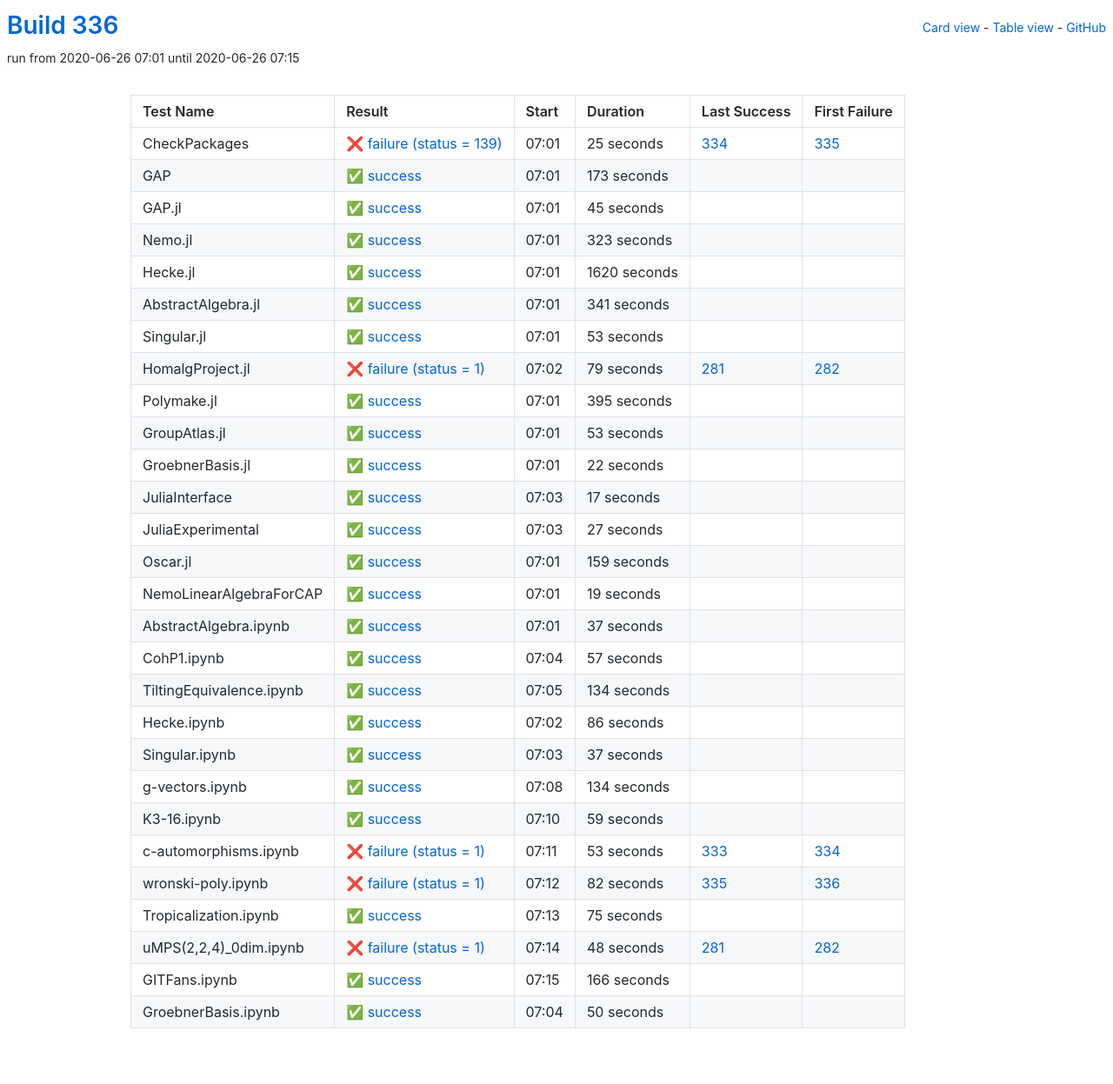
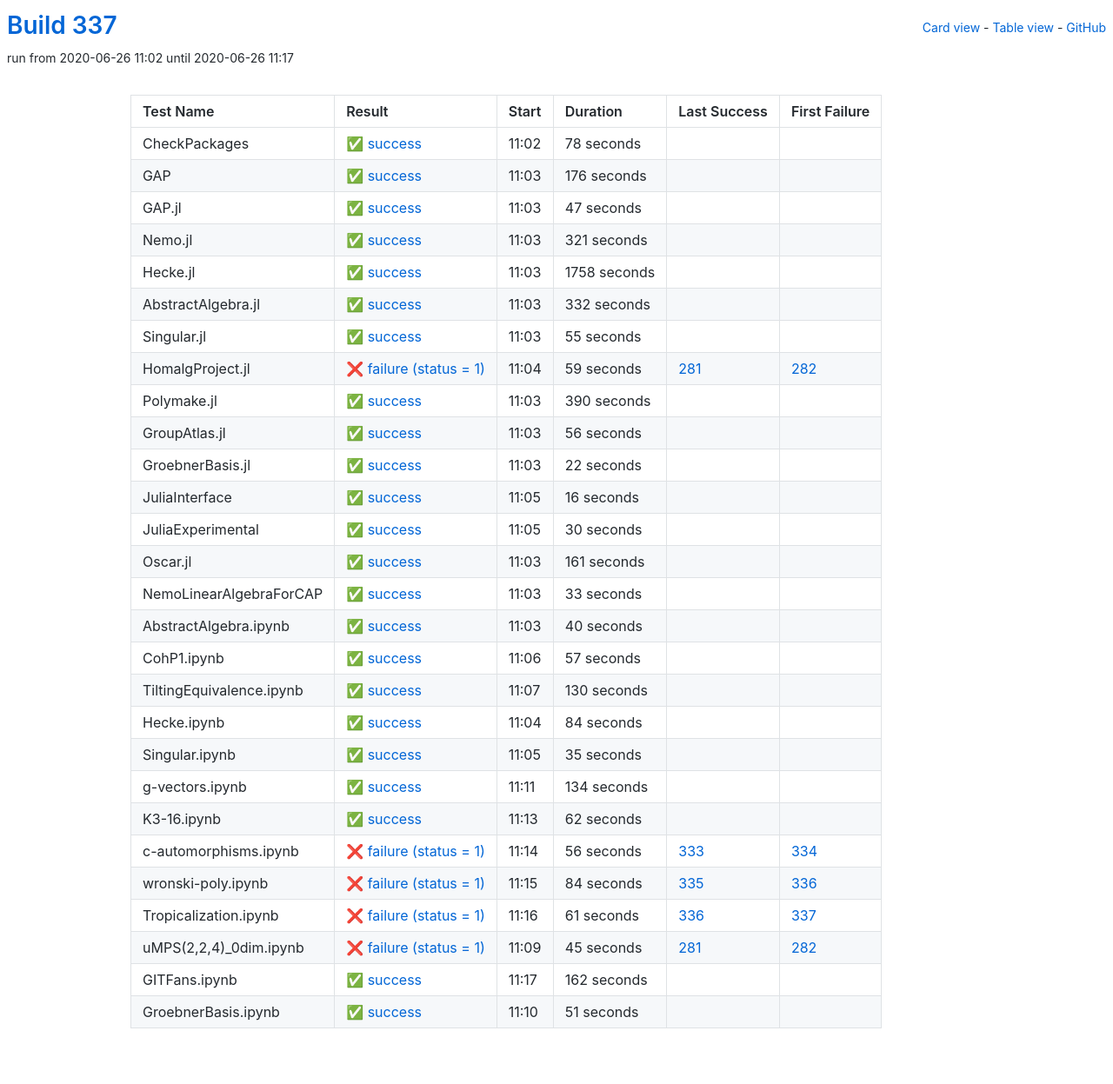
Before and after one commit to oscar-system/oscar-ci-status-stable, a Jekyll site: the page built from table.html, in a window 1280 px wide. Shown: the whole page at 87% size. Built offline with Jekyll 4.4.1, drawn with Linux system fonts in a browser that asks for light colours.

Commit message:
Build #337

```diff
--- a/_data/ci.yml
+++ b/_data/ci.yml
@@ -1,6 +1,6 @@
 ---
-build: 336
-build_url: https://oscarci.mathematik.uni-kl.de/job/oscar-stable/336/
+build: 337
+build_url: https://oscarci.mathematik.uni-kl.de/job/oscar-stable/337/
 job: oscar-stable
 organization: oscar-system
 repo: oscar-ci-status-stable
@@ -8,128 +8,128 @@ repourl: https://github.com/oscar-system/oscar-ci-status-stable
 tests:
 - name: CheckPackages
   id: checkpackages
-  log: https://oscarci.mathematik.uni-kl.de/job/oscar-stable/336/artifact/logs/build-336/CheckPackages.log
-  start: 2020-06-26 07:01
-  success: false
-  exitcode: 139
-  status: failure
-  duration: 25
-  last_success: 334
-  last_success_url: https://oscarci.mathematik.uni-kl.de/job/oscar-stable/334/
-  first_failure: 335
-  first_failure_url: https://oscarci.mathematik.uni-kl.de/job/oscar-stable/335/
-- name: GAP
-  id: gap
-  log: https://oscarci.mathematik.uni-kl.de/job/oscar-stable/336/artifact/logs/build-336/GAP.log
-  start: 2020-06-26 07:01
+  log: https://oscarci.mathematik.uni-kl.de/job/oscar-stable/337/artifact/logs/build-337/CheckPackages.log
+  start: 2020-06-26 11:02
   success: true
   exitcode: 0
   status: success
-  duration: 173
+  duration: 78
+  last_success: false
+  last_success_url:
+  first_failure: false
+  first_failure_url:
+- name: GAP
+  id: gap
+  log: https://oscarci.mathematik.uni-kl.de/job/oscar-stable/337/artifact/logs/build-337/GAP.log
+  start: 2020-06-26 11:03
+  success: true
+  exitcode: 0
+  status: success
+  duration: 176
   last_success: false
   last_success_url:
   first_failure: false
   first_failure_url:
 - name: GAP.jl
   id: gap-jl
-  log: https://oscarci.mathematik.uni-kl.de/job/oscar-stable/336/artifact/logs/build-336/GAP.jl.log
-  start: 2020-06-26 07:01
+  log: https://oscarci.mathematik.uni-kl.de/job/oscar-stable/337/artifact/logs/build-337/GAP.jl.log
+  start: 2020-06-26 11:03
   success: true
   exitcode: 0
   status: success
-  duration: 45
+  duration: 47
   last_success: false
   last_success_url:
   first_failure: false
   first_failure_url:
 - name: Nemo.jl
   id: nemo-jl
-  log: https://oscarci.mathematik.uni-kl.de/job/oscar-stable/336/artifact/logs/build-336/Nemo.jl.log
-  start: 2020-06-26 07:01
+  log: https://oscarci.mathematik.uni-kl.de/job/oscar-stable/337/artifact/logs/build-337/Nemo.jl.log
+  start: 2020-06-26 11:03
   success: true
   exitcode: 0
   status: success
-  duration: 323
+  duration: 321
   last_success: false
   last_success_url:
   first_failure: false
   first_failure_url:
 - name: Hecke.jl
   id: hecke-jl
-  log: https://oscarci.mathematik.uni-kl.de/job/oscar-stable/336/artifact/logs/build-336/Hecke.jl.log
-  start: 2020-06-26 07:01
+  log: https://oscarci.mathematik.uni-kl.de/job/oscar-stable/337/artifact/logs/build-337/Hecke.jl.log
+  start: 2020-06-26 11:03
   success: true
   exitcode: 0
   status: success
-  duration: 1620
+  duration: 1758
   last_success: false
   last_success_url:
   first_failure: false
   first_failure_url:
 - name: AbstractAlgebra.jl
   id: abstractalgebra-jl
-  log: https://oscarci.mathematik.uni-kl.de/job/oscar-stable/336/artifact/logs/build-336/AbstractAlgebra.jl.log
-  start: 2020-06-26 07:01
+  log: https://oscarci.mathematik.uni-kl.de/job/oscar-stable/337/artifact/logs/build-337/AbstractAlgebra.jl.log
+  start: 2020-06-26 11:03
   success: true
   exitcode: 0
   status: success
-  duration: 341
+  duration: 332
   last_success: false
   last_success_url:
   first_failure: false
   first_failure_url:
 - name: Singular.jl
   id: singular-jl
-  log: https://oscarci.mathematik.uni-kl.de/job/oscar-stable/336/artifact/logs/build-336/Singular.jl.log
-  start: 2020-06-26 07:01
+  log: https://oscarci.mathematik.uni-kl.de/job/oscar-stable/337/artifact/logs/build-337/Singular.jl.log
+  start: 2020-06-26 11:03
   success: true
   exitcode: 0
   status: success
-  duration: 53
+  duration: 55
   last_success: false
   last_success_url:
   first_failure: false
   first_failure_url:
 - name: HomalgProject.jl
   id: homalgproject-jl
-  log: https://oscarci.mathematik.uni-kl.de/job/oscar-stable/336/artifact/logs/build-336/HomalgProject.jl.log
-  start: 2020-06-26 07:02
+  log: https://oscarci.mathematik.uni-kl.de/job/oscar-stable/337/artifact/logs/build-337/HomalgProject.jl.log
+  start: 2020-06-26 11:04
   success: false
   exitcode: 1
   status: failure
-  duration: 79
+  duration: 59
   last_success: 281
   last_success_url: https://oscarci.mathematik.uni-kl.de/job/oscar-stable/281/
   first_failure: 282
   first_failure_url: https://oscarci.mathematik.uni-kl.de/job/oscar-stable/282/
 - name: Polymake.jl
   id: polymake-jl
-  log: https://oscarci.mathematik.uni-kl.de/job/oscar-stable/336/artifact/logs/build-336/Polymake.jl.log
-  start: 2020-06-26 07:01
+  log: https://oscarci.mathematik.uni-kl.de/job/oscar-stable/337/artifact/logs/build-337/Polymake.jl.log
+  start: 2020-06-26 11:03
   success: true
   exitcode: 0
   status: success
-  duration: 395
+  duration: 390
   last_success: false
   last_success_url:
   first_failure: false
   first_failure_url:
 - name: GroupAtlas.jl
   id: groupatlas-jl
-  log: https://oscarci.mathematik.uni-kl.de/job/oscar-stable/336/artifact/logs/build-336/GroupAtlas.jl.log
-  start: 2020-06-26 07:01
+  log: https://oscarci.mathematik.uni-kl.de/job/oscar-stable/337/artifact/logs/build-337/GroupAtlas.jl.log
+  start: 2020-06-26 11:03
   success: true
   exitcode: 0
   status: success
-  duration: 53
+  duration: 56
   last_success: false
   last_success_url:
   first_failure: false
   first_failure_url:
 - name: GroebnerBasis.jl
   id: groebnerbasis-jl
-  log: https://oscarci.mathematik.uni-kl.de/job/oscar-stable/336/artifact/logs/build-336/GroebnerBasis.jl.log
-  start: 2020-06-26 07:01
+  log: https://oscarci.mathematik.uni-kl.de/job/oscar-stable/337/artifact/logs/build-337/GroebnerBasis.jl.log
+  start: 2020-06-26 11:03
   success: true
   exitcode: 0
   status: success
@@ -140,68 +140,68 @@ tests:
   first_failure_url:
 - name: JuliaInterface
   id: juliainterface
-  log: https://oscarci.mathematik.uni-kl.de/job/oscar-stable/336/artifact/logs/build-336/JuliaInterface.log
-  start: 2020-06-26 07:03
+  log: https://oscarci.mathematik.uni-kl.de/job/oscar-stable/337/artifact/logs/build-337/JuliaInterface.log
+  start: 2020-06-26 11:05
   success: true
   exitcode: 0
   status: success
-  duration: 17
+  duration: 16
   last_success: false
   last_success_url:
   first_failure: false
   first_failure_url:
 - name: JuliaExperimental
   id: juliaexperimental
-  log: https://oscarci.mathematik.uni-kl.de/job/oscar-stable/336/artifact/logs/build-336/JuliaExperimental.log
-  start: 2020-06-26 07:03
+  log: https://oscarci.mathematik.uni-kl.de/job/oscar-stable/337/artifact/logs/build-337/JuliaExperimental.log
+  start: 2020-06-26 11:05
   success: true
   exitcode: 0
   status: success
-  duration: 27
+  duration: 30
   last_success: false
   last_success_url:
   first_failure: false
   first_failure_url:
 - name: Oscar.jl
   id: oscar-jl
-  log: https://oscarci.mathematik.uni-kl.de/job/oscar-stable/336/artifact/logs/build-336/Oscar.jl.log
-  start: 2020-06-26 07:01
+  log: https://oscarci.mathematik.uni-kl.de/job/oscar-stable/337/artifact/logs/build-337/Oscar.jl.log
+  start: 2020-06-26 11:03
   success: true
   exitcode: 0
   status: success
-  duration: 159
+  duration: 161
   last_success: false
   last_success_url:
   first_failure: false
   first_failure_url:
 - name: NemoLinearAlgebraForCAP
   id: nemolinearalgebraforcap
-  log: https://oscarci.mathematik.uni-kl.de/job/oscar-stable/336/artifact/logs/build-336/NemoLinearAlgebraForCAP.log
-  start: 2020-06-26 07:01
+  log: https://oscarci.mathematik.uni-kl.de/job/oscar-stable/337/artifact/logs/build-337/NemoLinearAlgebraForCAP.log
+  start: 2020-06-26 11:03
   success: true
   exitcode: 0
   status: success
-  duration: 19
+  duration: 33
   last_success: false
   last_success_url:
   first_failure: false
   first_failure_url:
 - name: AbstractAlgebra.ipynb
   id: abstractalgebra-ipynb
-  log: https://oscarci.mathematik.uni-kl.de/job/oscar-stable/336/artifact/logs/build-336/AbstractAlgebra.ipynb.log
-  start: 2020-06-26 07:01
+  log: https://oscarci.mathematik.uni-kl.de/job/oscar-stable/337/artifact/logs/build-337/AbstractAlgebra.ipynb.log
+  start: 2020-06-26 11:03
   success: true
   exitcode: 0
   status: success
-  duration: 37
+  duration: 40
   last_success: false
   last_success_url:
   first_failure: false
   first_failure_url:
 - name: CohP1.ipynb
   id: cohp1-ipynb
-  log: https://oscarci.mathematik.uni-kl.de/job/oscar-stable/336/artifact/logs/build-336/CohP1.ipynb.log
-  start: 2020-06-26 07:04
+  log: https://oscarci.mathematik.uni-kl.de/job/oscar-stable/337/artifact/logs/build-337/CohP1.ipynb.log
+  start: 2020-06-26 11:06
   success: true
   exitcode: 0
   status: success
@@ -212,44 +212,44 @@ tests:
   first_failure_url:
 - name: TiltingEquivalence.ipynb
   id: tiltingequivalence-ipynb
-  log: https://oscarci.mathematik.uni-kl.de/job/oscar-stable/336/artifact/logs/build-336/TiltingEquivalence.ipynb.log
-  start: 2020-06-26 07:05
+  log: https://oscarci.mathematik.uni-kl.de/job/oscar-stable/337/artifact/logs/build-337/TiltingEquivalence.ipynb.log
+  start: 2020-06-26 11:07
   success: true
   exitcode: 0
   status: success
-  duration: 134
+  duration: 130
   last_success: false
   last_success_url:
   first_failure: false
   first_failure_url:
 - name: Hecke.ipynb
   id: hecke-ipynb
-  log: https://oscarci.mathematik.uni-kl.de/job/oscar-stable/336/artifact/logs/build-336/Hecke.ipynb.log
-  start: 2020-06-26 07:02
+  log: https://oscarci.mathematik.uni-kl.de/job/oscar-stable/337/artifact/logs/build-337/Hecke.ipynb.log
+  start: 2020-06-26 11:04
   success: true
   exitcode: 0
   status: success
-  duration: 86
+  duration: 84
   last_success: false
   last_success_url:
   first_failure: false
   first_failure_url:
 - name: Singular.ipynb
   id: singular-ipynb
-  log: https://oscarci.mathematik.uni-kl.de/job/oscar-stable/336/artifact/logs/build-336/Singular.ipynb.log
-  start: 2020-06-26 07:03
+  log: https://oscarci.mathematik.uni-kl.de/job/oscar-stable/337/artifact/logs/build-337/Singular.ipynb.log
+  start: 2020-06-26 11:05
   success: true
   exitcode: 0
   status: success
-  duration: 37
+  duration: 35
   last_success: false
   last_success_url:
   first_failure: false
   first_failure_url:
 - name: g-vectors.ipynb
   id: g-vectors-ipynb
-  log: https://oscarci.mathematik.uni-kl.de/job/oscar-stable/336/artifact/logs/build-336/g-vectors.ipynb.log
-  start: 2020-06-26 07:08
+  log: https://oscarci.mathematik.uni-kl.de/job/oscar-stable/337/artifact/logs/build-337/g-vectors.ipynb.log
+  start: 2020-06-26 11:11
   success: true
   exitcode: 0
   status: success
@@ -260,84 +260,84 @@ tests:
   first_failure_url:
 - name: K3-16.ipynb
   id: k3-16-ipynb
-  log: https://oscarci.mathematik.uni-kl.de/job/oscar-stable/336/artifact/logs/build-336/K3-16.ipynb.log
-  start: 2020-06-26 07:10
+  log: https://oscarci.mathematik.uni-kl.de/job/oscar-stable/337/artifact/logs/build-337/K3-16.ipynb.log
+  start: 2020-06-26 11:13
   success: true
   exitcode: 0
   status: success
-  duration: 59
+  duration: 62
   last_success: false
   last_success_url:
   first_failure: false
   first_failure_url:
 - name: c-automorphisms.ipynb
   id: c-automorphisms-ipynb
-  log: https://oscarci.mathematik.uni-kl.de/job/oscar-stable/336/artifact/logs/build-336/c-automorphisms.ipynb.log
-  start: 2020-06-26 07:11
+  log: https://oscarci.mathematik.uni-kl.de/job/oscar-stable/337/artifact/logs/build-337/c-automorphisms.ipynb.log
+  start: 2020-06-26 11:14
   success: false
   exitcode: 1
   status: failure
-  duration: 53
+  duration: 56
   last_success: 333
   last_success_url: https://oscarci.mathematik.uni-kl.de/job/oscar-stable/333/
   first_failure: 334
   first_failure_url: https://oscarci.mathematik.uni-kl.de/job/oscar-stable/334/
 - name: wronski-poly.ipynb
   id: wronski-poly-ipynb
-  log: https://oscarci.mathematik.uni-kl.de/job/oscar-stable/336/artifact/logs/build-336/wronski-poly.ipynb.log
-  start: 2020-06-26 07:12
+  log: https://oscarci.mathematik.uni-kl.de/job/oscar-stable/337/artifact/logs/build-337/wronski-poly.ipynb.log
+  start: 2020-06-26 11:15
   success: false
   exitcode: 1
   status: failure
-  duration: 82
+  duration: 84
   last_success: 335
   last_success_url: https://oscarci.mathematik.uni-kl.de/job/oscar-stable/335/
   first_failure: 336
   first_failure_url: https://oscarci.mathematik.uni-kl.de/job/oscar-stable/336/
 - name: Tropicalization.ipynb
   id: tropicalization-ipynb
-  log: https://oscarci.mathematik.uni-kl.de/job/oscar-stable/336/artifact/logs/build-336/Tropicalization.ipynb.log
-  start: 2020-06-26 07:13
-  success: true
-  exitcode: 0
-  status: success
-  duration: 75
-  last_success: false
-  last_success_url:
-  first_failure: false
-  first_failure_url:
-- name: uMPS(2,2,4)_0dim.ipynb
-  id: umps-2-2-4-0dim-ipynb
-  log: https://oscarci.mathematik.uni-kl.de/job/oscar-stable/336/artifact/logs/build-336/uMPS-2-2-4-_0dim.ipynb.log
-  start: 2020-06-26 07:14
+  log: https://oscarci.mathematik.uni-kl.de/job/oscar-stable/337/artifact/logs/build-337/Tropicalization.ipynb.log
+  start: 2020-06-26 11:16
   success: false
   exitcode: 1
   status: failure
-  duration: 48
+  duration: 61
+  last_success: 336
+  last_success_url: https://oscarci.mathematik.uni-kl.de/job/oscar-stable/336/
+  first_failure: 337
+  first_failure_url: https://oscarci.mathematik.uni-kl.de/job/oscar-stable/337/
+- name: uMPS(2,2,4)_0dim.ipynb
+  id: umps-2-2-4-0dim-ipynb
+  log: https://oscarci.mathematik.uni-kl.de/job/oscar-stable/337/artifact/logs/build-337/uMPS-2-2-4-_0dim.ipynb.log
+  start: 2020-06-26 11:09
+  success: false
+  exitcode: 1
+  status: failure
+  duration: 45
   last_success: 281
   last_success_url: https://oscarci.mathematik.uni-kl.de/job/oscar-stable/281/
   first_failure: 282
   first_failure_url: https://oscarci.mathematik.uni-kl.de/job/oscar-stable/282/
 - name: GITFans.ipynb
   id: gitfans-ipynb
-  log: https://oscarci.mathematik.uni-kl.de/job/oscar-stable/336/artifact/logs/build-336/GITFans.ipynb.log
-  start: 2020-06-26 07:15
+  log: https://oscarci.mathematik.uni-kl.de/job/oscar-stable/337/artifact/logs/build-337/GITFans.ipynb.log
+  start: 2020-06-26 11:17
   success: true
   exitcode: 0
   status: success
-  duration: 166
+  duration: 162
   last_success: false
   last_success_url:
   first_failure: false
   first_failure_url:
 - name: GroebnerBasis.ipynb
   id: groebnerbasis-ipynb
-  log: https://oscarci.mathematik.uni-kl.de/job/oscar-stable/336/artifact/logs/build-336/GroebnerBasis.ipynb.log
-  start: 2020-06-26 07:04
+  log: https://oscarci.mathematik.uni-kl.de/job/oscar-stable/337/artifact/logs/build-337/GroebnerBasis.ipynb.log
+  start: 2020-06-26 11:10
   success: true
   exitcode: 0
   status: success
-  duration: 50
+  duration: 51
   last_success: false
   last_success_url:
   first_failure: false
```
Also changed, not shown: README.md.
